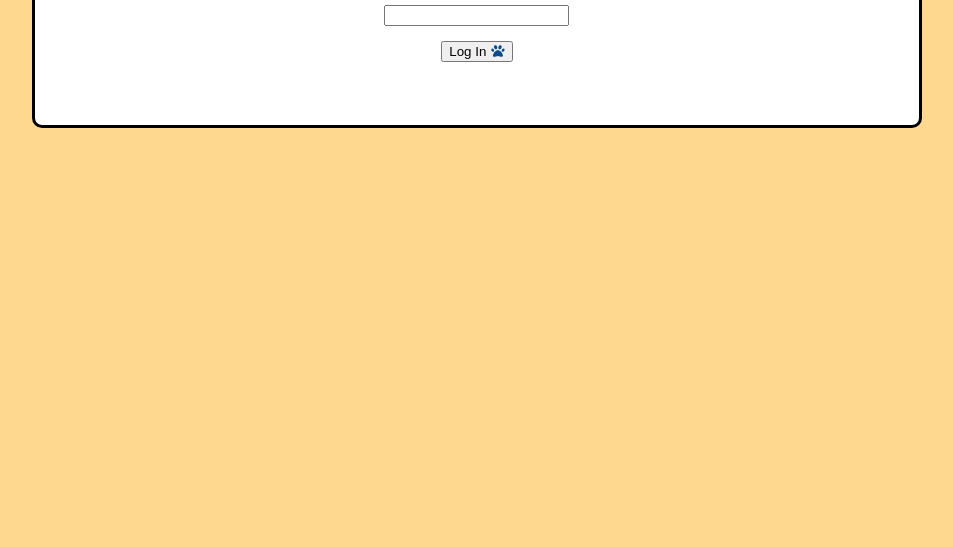
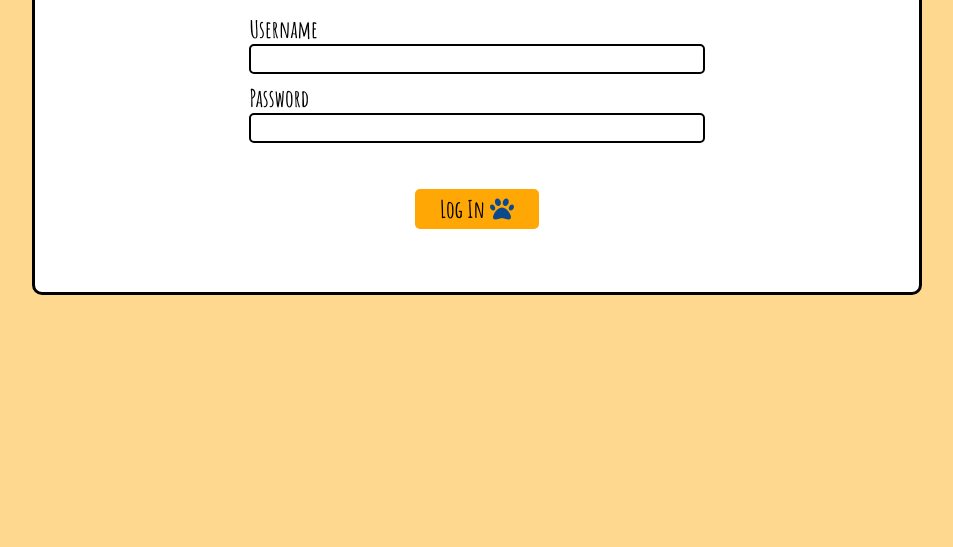
Before and after one commit to anreko/kittyclicker, a React app: page / in a window 1280 px wide. Shown: the part 253-800 px from the top of the page, without its empty margins (163-1116 px from the left). Built offline with nearby package versions, Linux system fonts and the light colour scheme.

Commit message:
Added title to landing page

```diff
--- a/client/components/login.js
+++ b/client/components/login.js
@@ -3,6 +3,7 @@ import React, { useState, useEffect } from 'react';
 function Login(props) {
     const [username, setUsername] = useState("")
     const [password, setPassword] = useState("")
+    const [errDisplay, setErrDisplay] = useState("hidden")
 
 
     function checkLogin(){
@@ -16,7 +17,7 @@ function Login(props) {
             if (response === true){
                 props.setLogged(true);
             }
-            else console.log('Username/Pass does not exist');
+            else setErrDisplay("loginErr");
         })
 
     }
@@ -24,7 +25,10 @@ function Login(props) {
 
     return (
         <div className="main centered">
-            <h1>Log In</h1>
+            <h1>Kitty Clicker</h1>
+            <h2>Log In</h2>
+            <p id={errDisplay}>Incorrect Username or Password</p>
+            <div id="loginForm">
                 <div id="username">
                     <label htmlFor="username">Username</label><br />
                     <input type="text" name="username" onChange={e => setUsername(e.target.value)}></input>
@@ -33,7 +37,8 @@ function Login(props) {
                     <label htmlFor="username">Password</label><br />
                     <input type="password" name="password" onChange={e => setPassword(e.target.value)}></input>
                 </div>
-            <button onClick={()=>{checkLogin()}}>Log In<span className="fas fa-paw"></span></button>
+            </div>
+            <button id="loginBtn" onClick={()=>{checkLogin()}}>Log In<span className="fas fa-paw"></span></button>
         </div>
       )
 }
--- a/stylesheet.css
+++ b/stylesheet.css
@@ -106,10 +106,45 @@ label {
     font-size: 1.5rem;
 }
 
+input {
+    border: 2px solid black;
+    border-radius: 5px;
+    height: 30px;
+    width: 100%;
+    padding: 2px 5px;
+}
+
+#loginForm {
+    width: 60%;
+}
+
 #username {
     margin-bottom: 2%;
 }
 
 #password {
-    margin-bottom: 2%;
+    margin-bottom: 10%;
 }
+
+#loginBtn {
+    border: none;
+    background-color: #ffa805;
+    color: black;
+    font-family:  "Amatic SC", Arial, Helvetica, sans-serif;
+    font-weight: bold;
+    font-size: 1.5rem;
+    padding: 5px 25px;
+    border-radius: 5px;
+}
+
+#loginErr {
+    border: 3px solid #f44336;
+    font-weight: 700;
+    padding: 15px;
+    background-color: #ffdfdd;
+    margin-top: 0;
+}
+
+#hidden {
+    display: none;
+}
```
Lines whose indentation alone changed are shown as unchanged.
